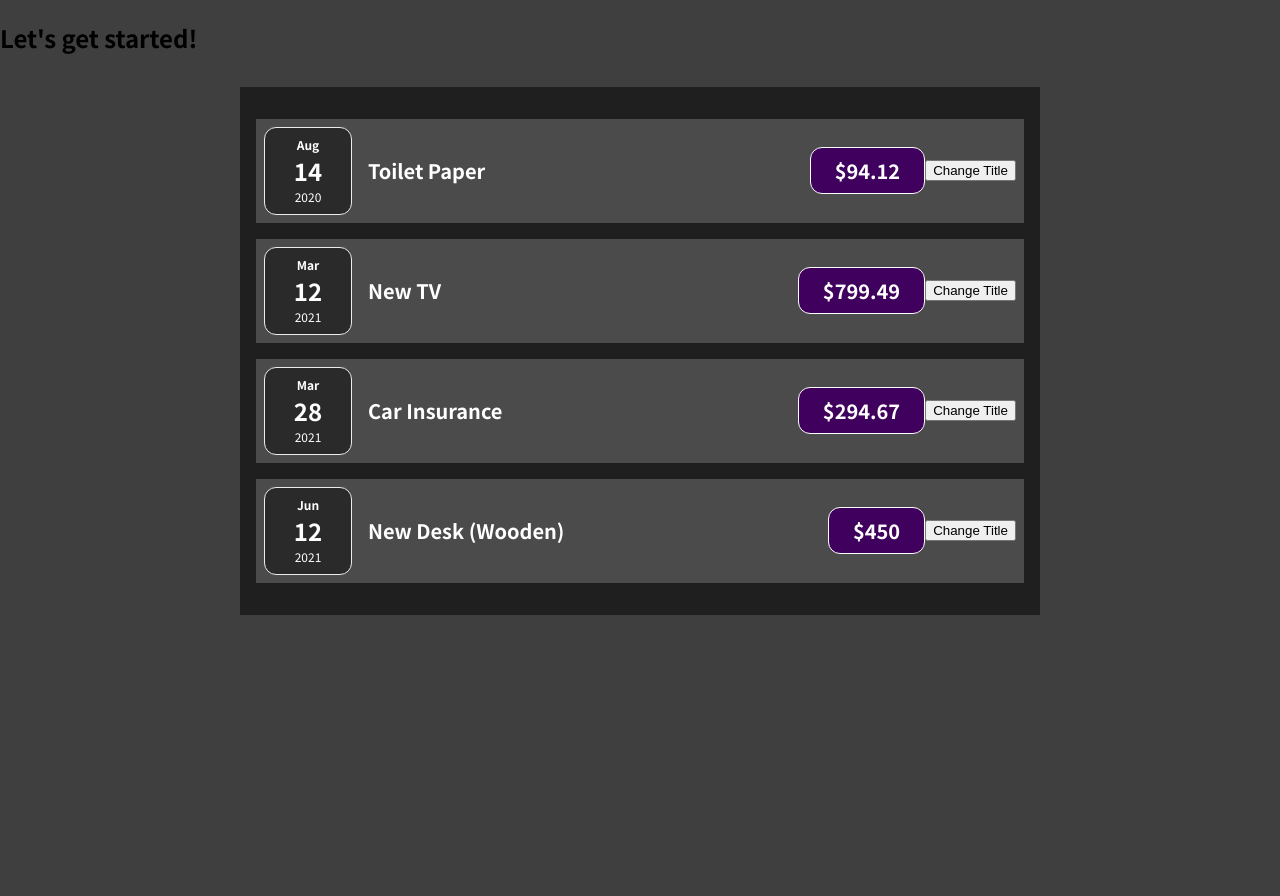
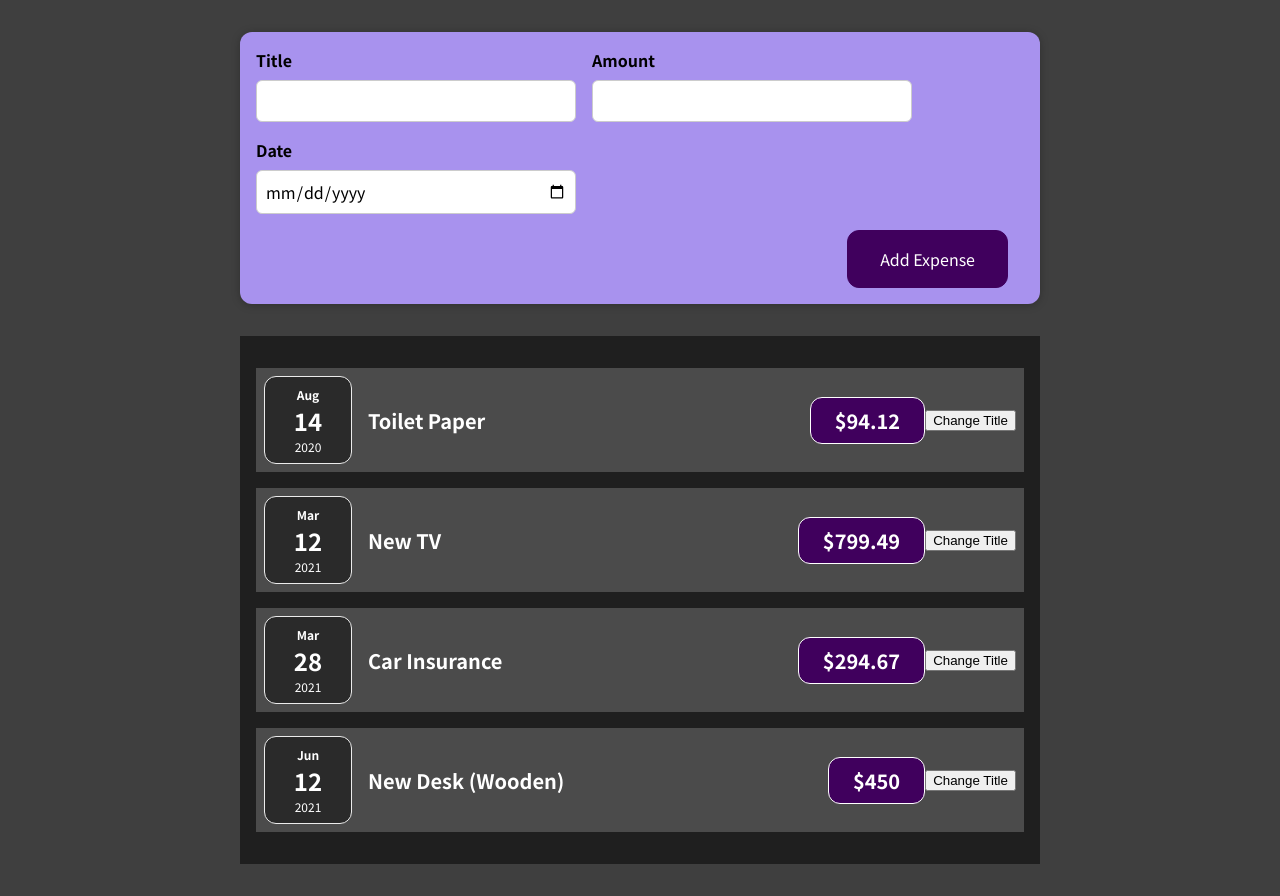
Before and after one commit to amandasimonds/expense-tracker, a React (Create React App) app: page / in a window 1280 px wide. Before the commit the page ends 800 px from the top, so only its background shows below. Built offline with nearby package versions, Linux system fonts and the light colour scheme.

Commit message:
expense form

```diff
--- a/src/App.js
+++ b/src/App.js
@@ -1,5 +1,6 @@
 import ExpenseItem from './components/Expenses/ExpenseItem';
 import Expenses from './components/Expenses/Expenses';
+import NewExpense from './components/NewExpense';
 
 const App = () => {
 	const expenses = [
@@ -30,10 +31,10 @@
 	];
 	return (
 		<div>
-			<h2>Let's get started!</h2>
-			<Expenses expenses={expenses}/>
+			<NewExpense/>
+			<Expenses expenses={expenses} />
 		</div>
 	);
-}
+};
 
 export default App;
--- /dev/null
+++ b/src/components/ExpenseForm.js
@@ -0,0 +1,97 @@
+import './ExpenseForm.scss';
+import { useState } from 'react';
+
+const ExpenseForm = () => {
+	const [enteredTitle, setEnteredTitle] = useState('');
+	const [enteredAmount, setEnteredAmount] = useState('');
+	const [enteredDate, setEnteredDate] = useState('');
+
+	// const [userInput, setUserInput] = useState({
+	// 	enteredTitle: '',
+	// 	enteredAmount: '',
+	// 	enteredDate: '',
+	// });
+
+	const titleChangeHandler = (event) => {
+		// setUserInput({
+		//     ...userInput,
+		//     enteredTitle: event.target.value
+		// });
+		// setUserInput((prevState) => {
+		// 	return { ...prevState, enteredTitle: event.target.value };
+		// });
+		setEnteredTitle(event.target.value);
+	};
+	const amountChangeHandler = (event) => {
+		setEnteredAmount(event.target.value);
+	};
+	const dateChangeHandler = (event) => {
+		setEnteredDate(event.target.value);
+	};
+
+	// const inputChangeHandler = (identifier, value) => {
+	// 	if (identifier === 'title') {
+	// 		setEnteredTitle(value);
+	// 	} else if (identifier === 'date') {
+	// 		setEnteredDate(value);
+	// 	} else {
+	// 		setEnteredAmount(value);
+	// 	}
+	// };
+
+	const submitHandler = (event) => {
+		event.preventDefault();
+
+		const expenseData = {
+			title: enteredTitle,
+			amount: enteredAmount,
+			date: new Date(enteredDate),
+		};
+
+		console.log(expenseData);
+        setEnteredTitle('')
+        setEnteredAmount('')
+        setEnteredDate('')
+	};
+
+	return (
+		<form onSubmit={submitHandler}>
+			<div className="new-expense__controls">
+				<div className="new-expense__control">
+					<label>Title</label>
+					<input
+						type="text"
+						value={enteredTitle}
+						onChange={titleChangeHandler}
+					/>
+					{/* <input type="text" onChange={(event) => inputChangeHandler('title', event.target.value)} /> */}
+				</div>
+				<div className="new-expense__control">
+					<label>Amount</label>
+					<input
+						type="number"
+						min="0.01"
+						step="0.01"
+                        value={enteredAmount}
+						onChange={amountChangeHandler}
+					/>
+				</div>
+				<div className="new-expense__control">
+					<label>Date</label>
+					<input
+						type="date"
+						min="2019-01-01"
+						step="2022-12-31"
+                        value={enteredDate}
+						onChange={dateChangeHandler}
+					/>
+				</div>
+			</div>
+			<div className="new-expense__actions">
+				<button type="submit">Add Expense</button>
+			</div>
+		</form>
+	);
+};
+
+export default ExpenseForm;
--- /dev/null
+++ b/src/components/ExpenseForm.scss
@@ -0,0 +1,26 @@
+.new-expense__controls {
+	display: flex;
+	flex-wrap: wrap;
+	gap: 1rem;
+	margin-bottom: 1rem;
+	text-align: left;
+}
+
+.new-expense__control label {
+	font-weight: bold;
+	margin-bottom: 0.5rem;
+	display: block;
+}
+
+.new-expense__control input {
+	font: inherit;
+	padding: 0.5rem;
+	border-radius: 6px;
+	border: 1px solid #ccc;
+	width: 20rem;
+	max-width: 100%;
+}
+
+.new-expense__actions {
+	text-align: right;
+}
--- /dev/null
+++ b/src/components/NewExpense.js
@@ -0,0 +1,12 @@
+import './NewExpense.scss';
+import ExpenseForm from './ExpenseForm';
+
+const NewExpense = () => {
+	return (
+		<div className='new-expense'>
+			<ExpenseForm />
+		</div>
+	);
+};
+
+export default NewExpense;
--- /dev/null
+++ b/src/components/NewExpense.scss
@@ -0,0 +1,38 @@
+.new-expense {
+	background-color: #a892ee;
+	padding: 1rem;
+	margin: 2rem auto;
+	width: 50rem;
+	max-width: 95%;
+	border-radius: 12px;
+	text-align: center;
+	box-shadow: 0 1px 8px rgba(0, 0, 0, 0.25);
+}
+
+.new-expense button {
+	font: inherit;
+	cursor: pointer;
+	padding: 1rem 2rem;
+	border: 1px solid #40005d;
+	background-color: #40005d;
+	color: white;
+	border-radius: 12px;
+	margin-right: 1rem;
+}
+
+.new-expense button:hover,
+.new-expense button:active {
+	background-color: #510674;
+	border-color: #510674;
+}
+
+.new-expense button.alternative {
+	color: #220131;
+	border-color: transparent;
+	background-color: transparent;
+}
+
+.new-expense button.alternative:hover,
+.new-expense button.alternative:active {
+	background-color: #ddb3f8;
+}
```
